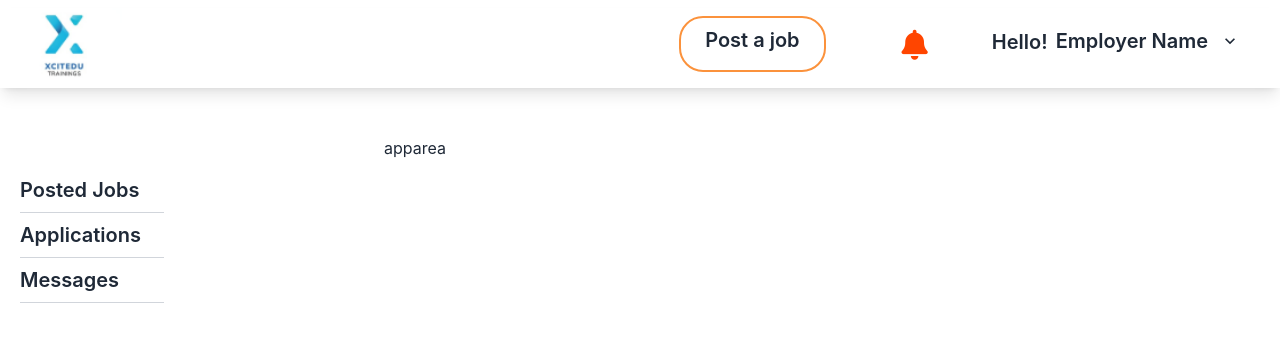
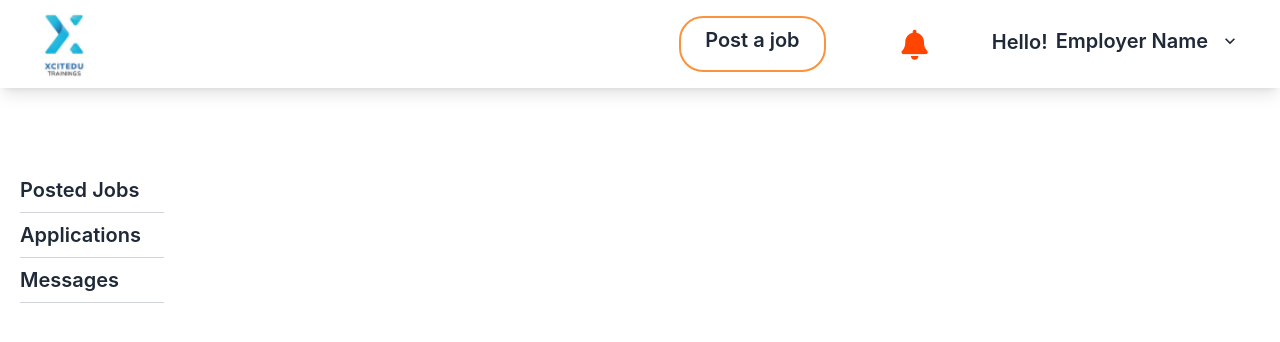
Before and after one commit to Internships-xcitedu/internships, a React (Create React App) app: page /viewApplication in a window 1280 px wide. Shown: the top 342 px of the page. Built offline with nearby package versions, Linux system fonts and the light colour scheme.

Commit message:
application area created

```diff
--- a/src/Components/ViewApplication/ViewApplication.js
+++ b/src/Components/ViewApplication/ViewApplication.js
@@ -81,7 +81,7 @@ desktopMd:mt-4 "
                     <Sidebar></Sidebar>
                 </div>
                 <div className='p-12 ml-32'>
-                    apparea
+                    <ApplicationArea></ApplicationArea>
                 </div>
             </div>
         </>
```
